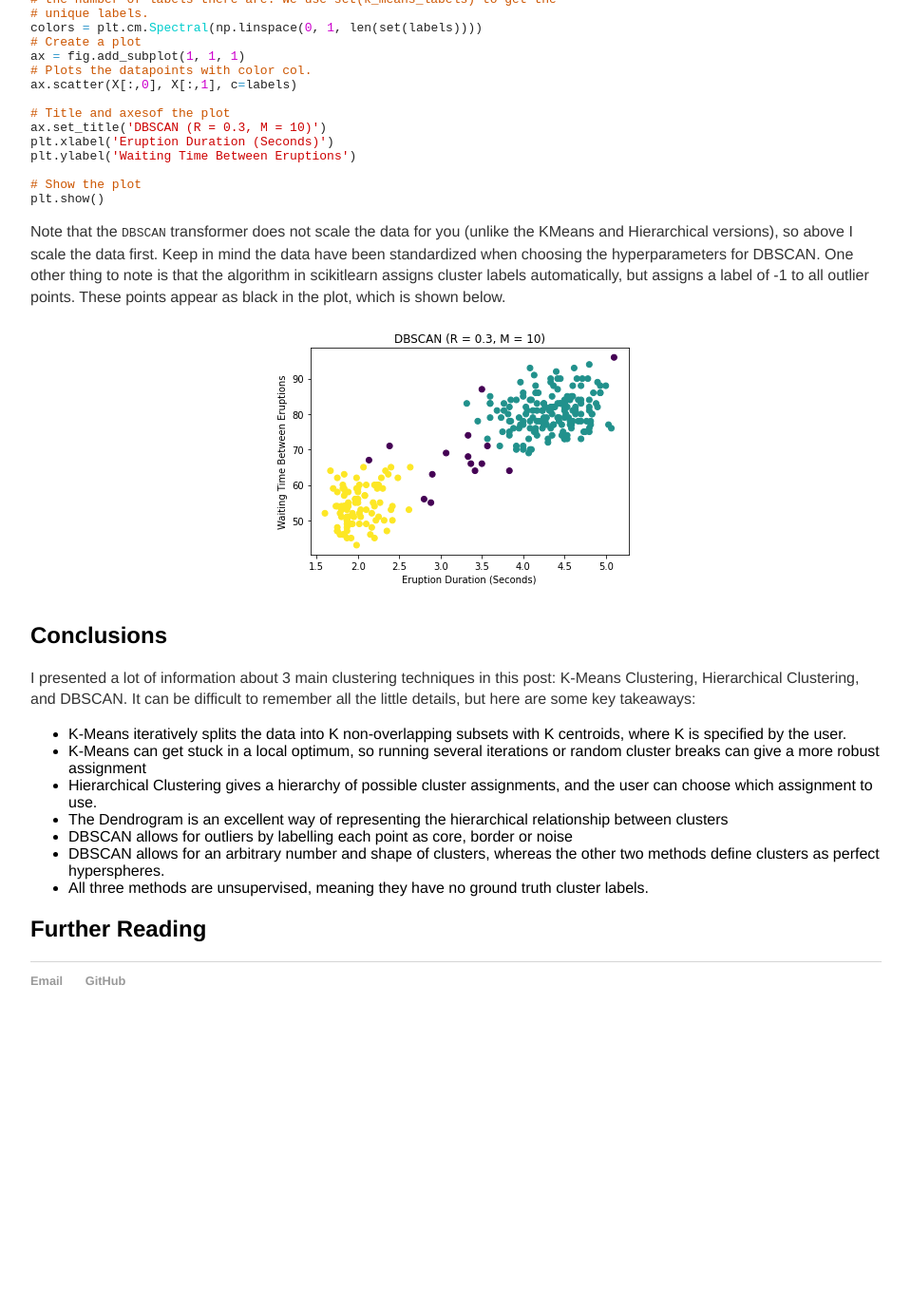
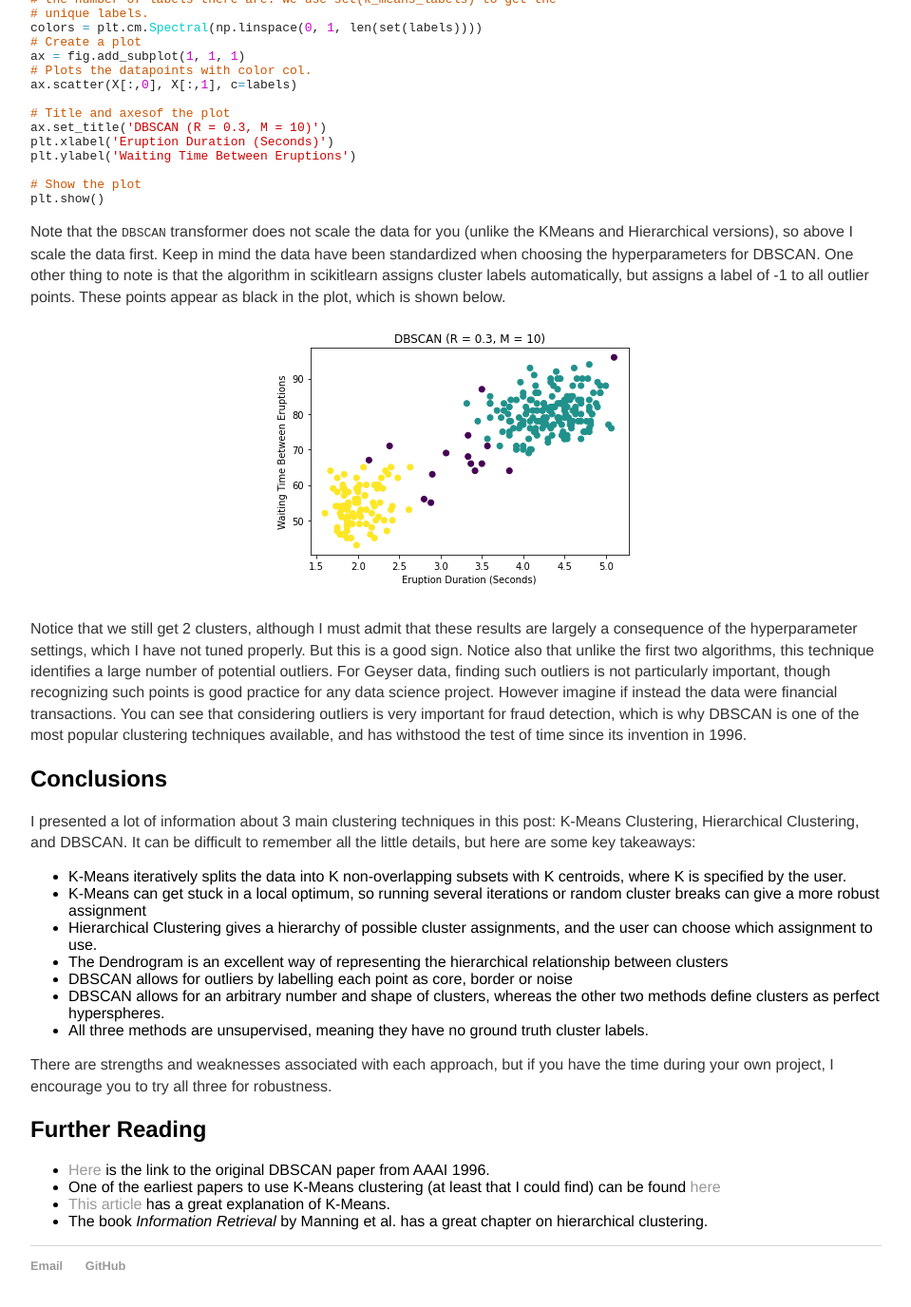
Before and after one commit to 12mre1/12mre1.github.io, a Jekyll site: the page built from _posts/2020-05-06-Some-Common-Clustering-Techniques.md, in a window 1280 px wide and 1400 px high, scrolled down 8214 px. Shown: the top 1376 px of the window at 95% size, without its empty margins (160-1119 px from the left). Built offline with Jekyll 4.4.1, drawn with Linux system fonts in a browser that asks for light colours; formulas are drawn with MathJax 3; before the commit the page ends 9314 px from its top, so only the background shows below that.

Commit message:
finish clustering post

```diff
--- a/_posts/2020-05-06-Some-Common-Clustering-Techniques.md
+++ b/_posts/2020-05-06-Some-Common-Clustering-Techniques.md
@@ -302,6 +302,8 @@ Note that the `DBSCAN` transformer does not scale the data for you (unlike the K
 
 <center><img src="/img/dbscan-faithful.png" alt = "faithfuldata"></center>
 
+Notice that we still get 2 clusters, although I must admit that these results are largely a consequence of the hyperparameter settings, which I have not tuned properly. But this is a good sign. Notice also that unlike the first two algorithms, this technique identifies a large number of potential outliers. For Geyser data, finding such outliers is not particularly important, though recognizing such points is good practice for any data science project. However imagine if instead the data were financial transactions. You can see that considering outliers is very important for fraud detection, which is why DBSCAN is one of the most popular clustering techniques available, and has withstood the test of time since its invention in 1996.
+
 ## Conclusions
 
 I presented a lot of information about 3 main clustering techniques in this post: K-Means Clustering, Hierarchical Clustering, and DBSCAN. It can be difficult to remember all the little details, but here are some key takeaways:
@@ -314,4 +316,11 @@ I presented a lot of information about 3 main clustering techniques in this post
 - DBSCAN allows for an arbitrary number and shape of clusters, whereas the other two methods define clusters as perfect hyperspheres.
 - All three methods are unsupervised, meaning they have no ground truth cluster labels.
 
+There are strengths and weaknesses associated with each approach, but if you have the time during your own project, I encourage you to try all three for robustness.
+
 ## Further Reading
+
+- [Here](https://www.aaai.org/Papers/KDD/1996/KDD96-037.pdf) is the link to the original DBSCAN paper from AAAI 1996.
+- One of the earliest papers to use K-Means clustering (at least that I could find) can be found [here](https://projecteuclid.org/ebooks/berkeley-symposium-on-mathematical-statistics-and-probability/Proceedings%20of%20the%20Fifth%20Berkeley%20Symposium%20on%20Mathematical%20Statistics%20and%20Probability,%20Volume%201:%20Statistics/chapter/Some%20methods%20for%20classification%20and%20analysis%20of%20multivariate%20observations/bsmsp/1200512992)
+- [This article](https://www.analyticsvidhya.com/blog/2019/08/comprehensive-guide-k-means-clustering/) has a great explanation of K-Means.
+- The book _Information Retrieval_ by Manning et al. has a great chapter on hierarchical clustering.
```
